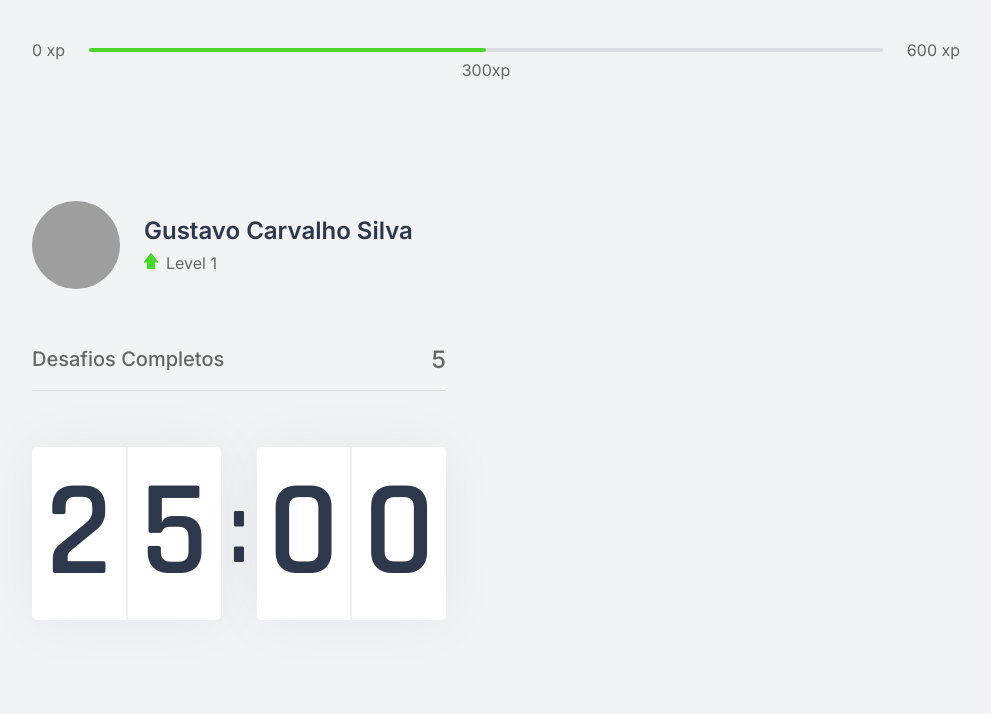
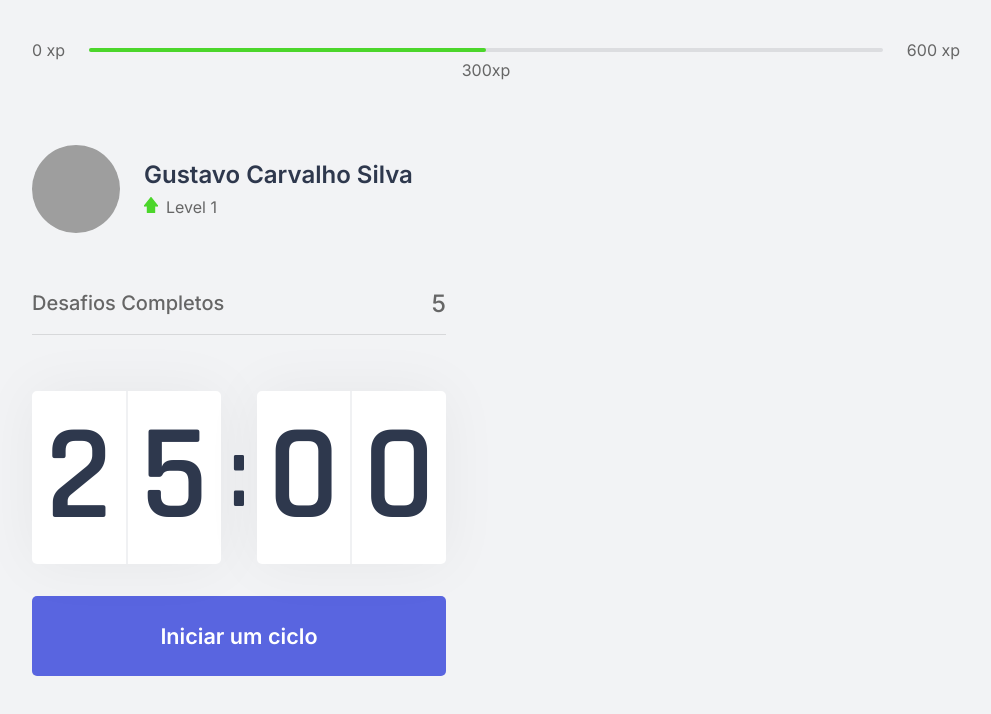
Before and after one commit to gustavocrvls/moveit, a Next.js app: page / in a window 1280 px wide. Shown: the top 714 px of the page, without its empty margins (144-1135 px from the left). Built offline with nearby package versions, Linux system fonts and the light colour scheme; grey boxes are pictures that could not be loaded.

Commit message:
Botão de Countdown

```diff
--- a/src/components/Countdown.tsx
+++ b/src/components/Countdown.tsx
@@ -2,6 +2,7 @@ import styles from '../styles/components/Countdown.module.css';
 
 export function Countdown() {
   return (
+    <div>
       <div className={styles.countdownContainer}>
         <div>
           <span>2</span>
@@ -13,5 +14,10 @@ export function Countdown() {
           <span>0</span>
         </div>
       </div>
+
+      <button type="button" className={styles.countdownButton}>
+        Iniciar um ciclo
+      </button>
+    </div>
   )
 }
--- a/src/pages/_document.tsx
+++ b/src/pages/_document.tsx
@@ -5,6 +5,8 @@ export default class MyDocument extends Document {
     return (
       <Html>
         <Head>
+          <link rel="shortcut icon" href="favicon.png" type="image/png"/>
+
           <link rel="preconnect" href="https://fonts.gstatic.com" />
           <link href="https://fonts.googleapis.com/css2?family=Inter:wght@400;500;600&family=Rajdhani:wght@600&display=swap" rel="stylesheet" />
         </Head>
--- a/src/pages/index.tsx
+++ b/src/pages/index.tsx
@@ -1,3 +1,4 @@
+import Head from 'next/head';
 import { CompletedChallenges } from '../components/CompletedChallenges';
 import { Countdown } from '../components/Countdown';
 import { ExperienceBar } from '../components/ExperienceBar';
@@ -8,6 +9,10 @@ import styles from '../styles/pages/Home.module.css';
 export default function Home() {
   return (
     <div className={styles.containter}>
+      <Head>
+        <title>Início | Moveit</title>
+      </Head>
+
       <ExperienceBar />
 
       <section>
--- a/src/styles/components/Countdown.module.css
+++ b/src/styles/components/Countdown.module.css
@@ -36,3 +36,29 @@
   font-size: 6.25rem;
   margin: 0 0.5rem;
 }
+
+.countdownButton {
+  width: 100%;
+  height: 5rem;
+
+  margin-top: 2rem;
+
+  display: flex;
+  align-items: center;
+  justify-content: center;
+
+  border: 0;
+  border-radius: 5px;
+
+  background: var(--blue);
+  color: var(--white);
+
+  font-size: 1.35rem;
+  font-weight: 600;
+
+  transition: background-color 0.2s;
+}
+
+.countdownButton:hover {
+  background: var(--blue-dark);
+}
```
Lines whose indentation alone changed are shown as unchanged.
